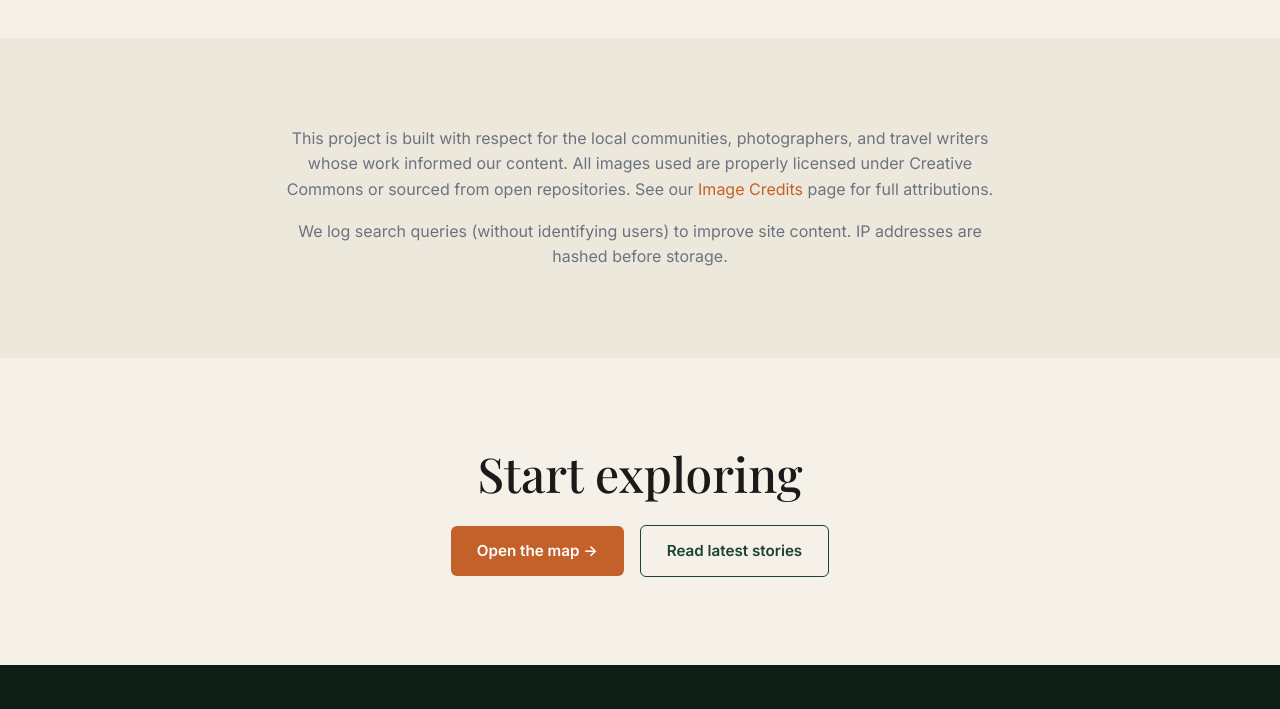
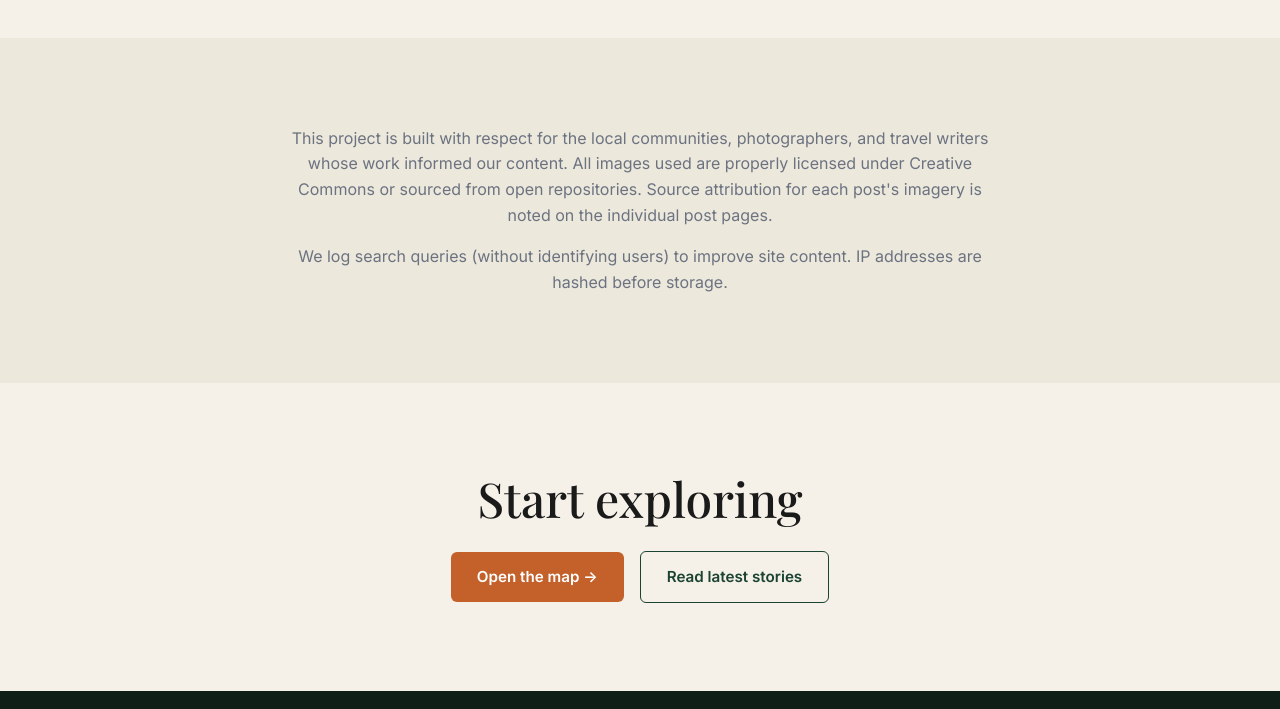
Before and after one commit to alipmaula14/hidden-malaysia, a website: page views/about.html in a window 1280 px wide. Shown: the part 2620-3329 px from the top of the page. Drawn offline with nearby package versions, Linux system fonts and the light colour scheme; no server answers; a web font is replaced by a local one.

Commit message:
Fix inaccurate image attribution claim on About page

```diff
--- a/views/about.html
+++ b/views/about.html
@@ -155,7 +155,7 @@
     <!-- ============ F — ACKNOWLEDGEMENTS ============ -->
     <section class="section ack">
       <div class="container">
-        <p>This project is built with respect for the local communities, photographers, and travel writers whose work informed our content. All images used are properly licensed under Creative Commons or sourced from open repositories. See our <a href="/contact" class="text-terracotta">Image Credits</a> page for full attributions.</p>
+        <p>This project is built with respect for the local communities, photographers, and travel writers whose work informed our content. All images used are properly licensed under Creative Commons or sourced from open repositories. Source attribution for each post's imagery is noted on the individual post pages.</p>
         <p style="margin-top:16px;">We log search queries (without identifying users) to improve site content. IP addresses are hashed before storage.</p>
       </div>
     </section>
```
